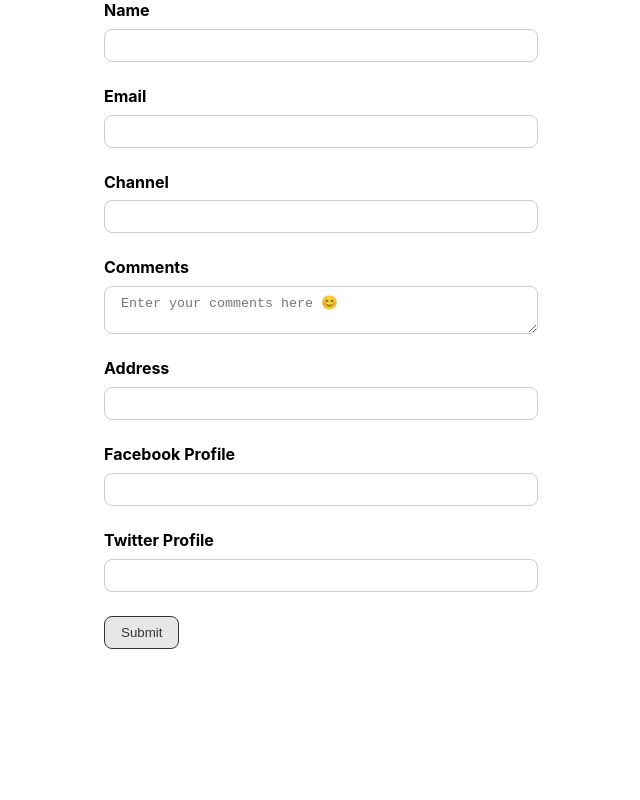
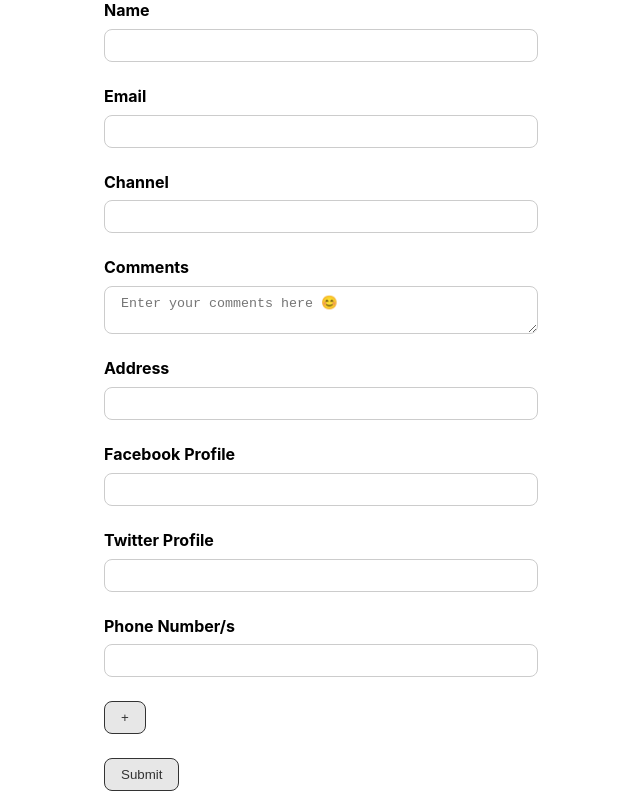
Before and after one commit to VisheshSingh/react-formik, a React (Create React App) app: page / in a window 1280 px wide. Shown: the whole page, without its empty margins (319-959 px from the left). Built offline with nearby package versions, Linux system fonts and the light colour scheme.

Commit message:
FieldArray Component 🙀

```diff
--- a/src/components/YoutubeForm.js
+++ b/src/components/YoutubeForm.js
@@ -1,5 +1,5 @@
 import React from 'react';
-import { Formik, Form, Field, ErrorMessage } from 'formik';
+import { Formik, Form, Field, ErrorMessage, FieldArray } from 'formik';
 import * as Yup from 'yup';
 
 import TextError from './TextError';
@@ -14,6 +14,7 @@ const initialValues = {
     facebook: '',
     twitter: '',
   },
+  phNumbers: [''],
 };
 
 const onSubmit = (values) => {
@@ -86,6 +87,37 @@ const YoutubeForm = () => {
           <label htmlFor='twitter'>Twitter Profile</label>
           <Field type='text' id='twitter' name='social.twitter' />
         </div>
+        <div className='form-control'>
+          <label htmlFor='phNumbers'>Phone Number/s</label>
+          <FieldArray name='phNumbers'>
+            {(fieldArrayProps) => {
+              const {
+                push,
+                remove,
+                form: {
+                  values: { phNumbers },
+                },
+              } = fieldArrayProps;
+              return (
+                <div>
+                  {phNumbers.map((phNumber, idx) => (
+                    <div key={idx}>
+                      <Field type='text' name={`phNumbers[${idx}]`} />
+                      {idx > 0 && (
+                        <button type='button' onClick={() => remove(idx)}>
+                          -
+                        </button>
+                      )}
+                      <button type='button' onClick={() => push('')}>
+                        +
+                      </button>
+                    </div>
+                  ))}
+                </div>
+              );
+            }}
+          </FieldArray>
+        </div>
         <button type='submit'>Submit</button>
       </Form>
     </Formik>
```
